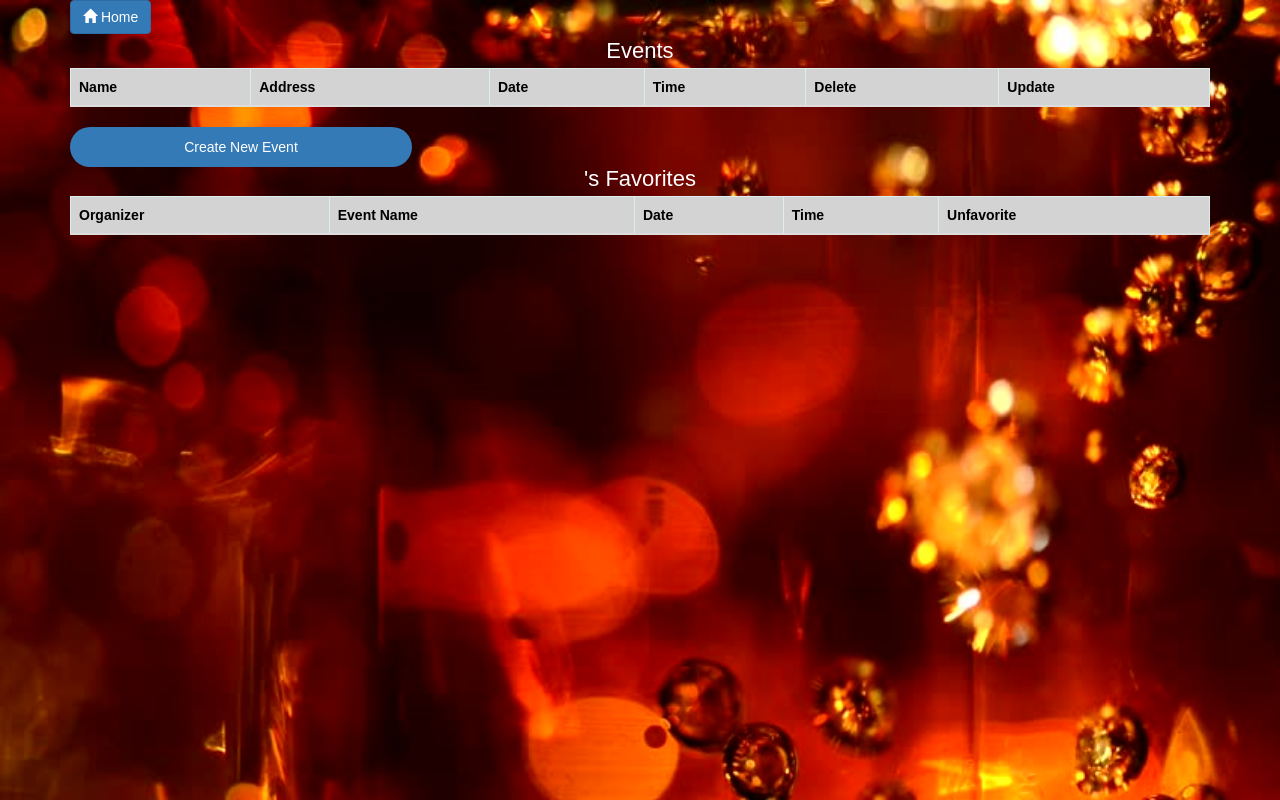
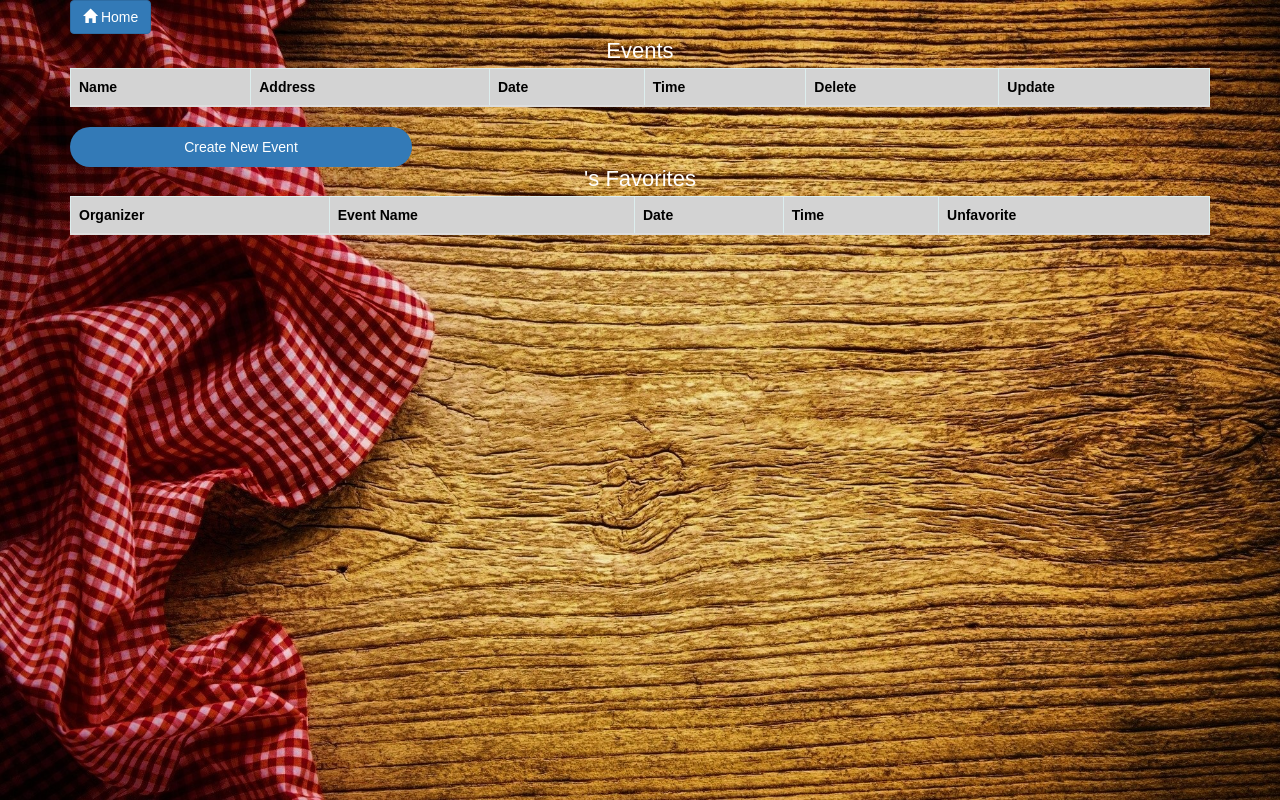
Before and after one commit to mohammadafall1h/TeraBite, a website: page client/htmls/Create_Event.html in a window 1280 px wide. Drawn offline with nearby package versions, Linux system fonts and the light colour scheme; no server answers.

Commit message:
Create Event Image

```diff
--- a/client/css/create_event_style.css
+++ b/client/css/create_event_style.css
@@ -4,7 +4,7 @@ html, body {
   font-family: sans-serif;
   width: 100%;
   height: 100%;
-  background: url(../images/foodEv.jpg);
+  background: url(../images/Table_Top.jpg);
   background-size: 100% 100%;
   overflow-x: hidden;
 }
```
Also changed, not shown: client/images/Table_Top.jpg (added).
